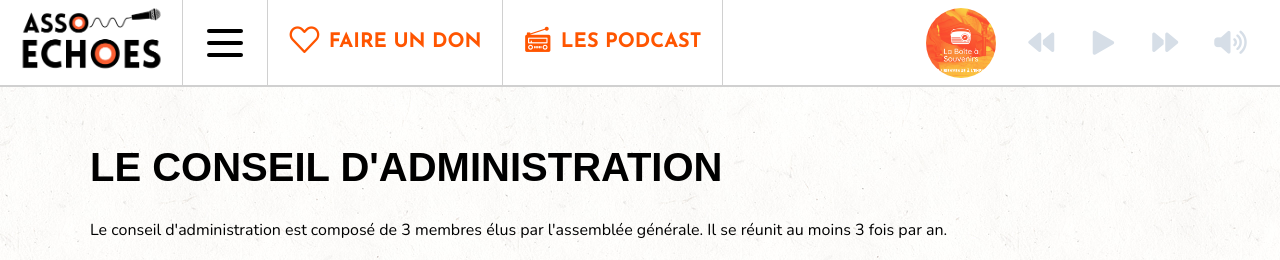
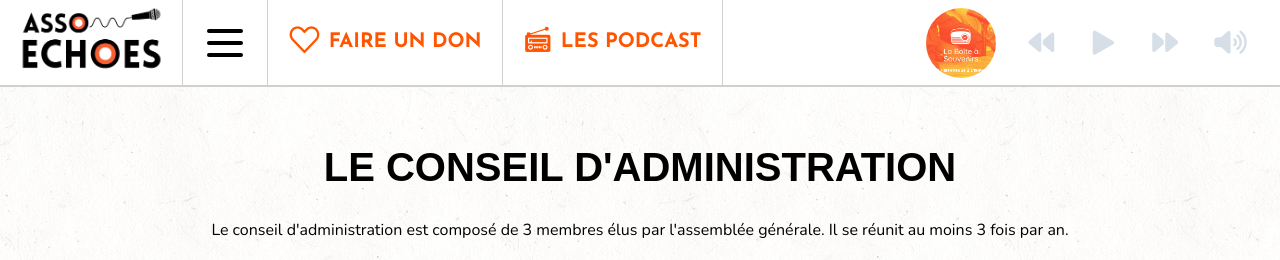
Before and after one commit to UgoBar/asso-echoes, a Symfony app: template templates/front/team.html.twig in a window 1280 px wide. Shown: the top 260 px of the page. Run offline with Twig, Linux system fonts and the light colour scheme; the template is opened without the code that fills it, so the values that code supplies are empty; some libraries are stand-ins or nearby versions; some web fonts are replaced.

Commit message:
update team view

```diff
--- a/public/css/team.css
+++ b/public/css/team.css
@@ -1,5 +1,6 @@
 #team-members {
     display: flex;
+    justify-content: center;
     flex-wrap: wrap;
     padding-top: 2em;
 }
@@ -26,10 +27,6 @@
     text-transform: uppercase;
     font-family: 'Josefin sans', sans-serif;
     font-size: 21px;
-}
-
-.member-name {
-
 }
 
 .member-photo {
--- a/templates/front/team.html.twig
+++ b/templates/front/team.html.twig
@@ -14,9 +14,9 @@
 
         <section id="team">
             <div class="container">
-                <h1>Le conseil d'administration</h1>
+                <h1 class="text-center">Le conseil d'administration</h1>
 
-                <p>Le conseil d'administration est composé de 3 membres élus par l'assemblée générale. Il se réunit au moins 3 fois par an.</p>
+                <p class="text-center">Le conseil d'administration est composé de 3 membres élus par l'assemblée générale. Il se réunit au moins 3 fois par an.</p>
 
                 <section id="team-members">
                     <div class="team-member reveal-type">
```
